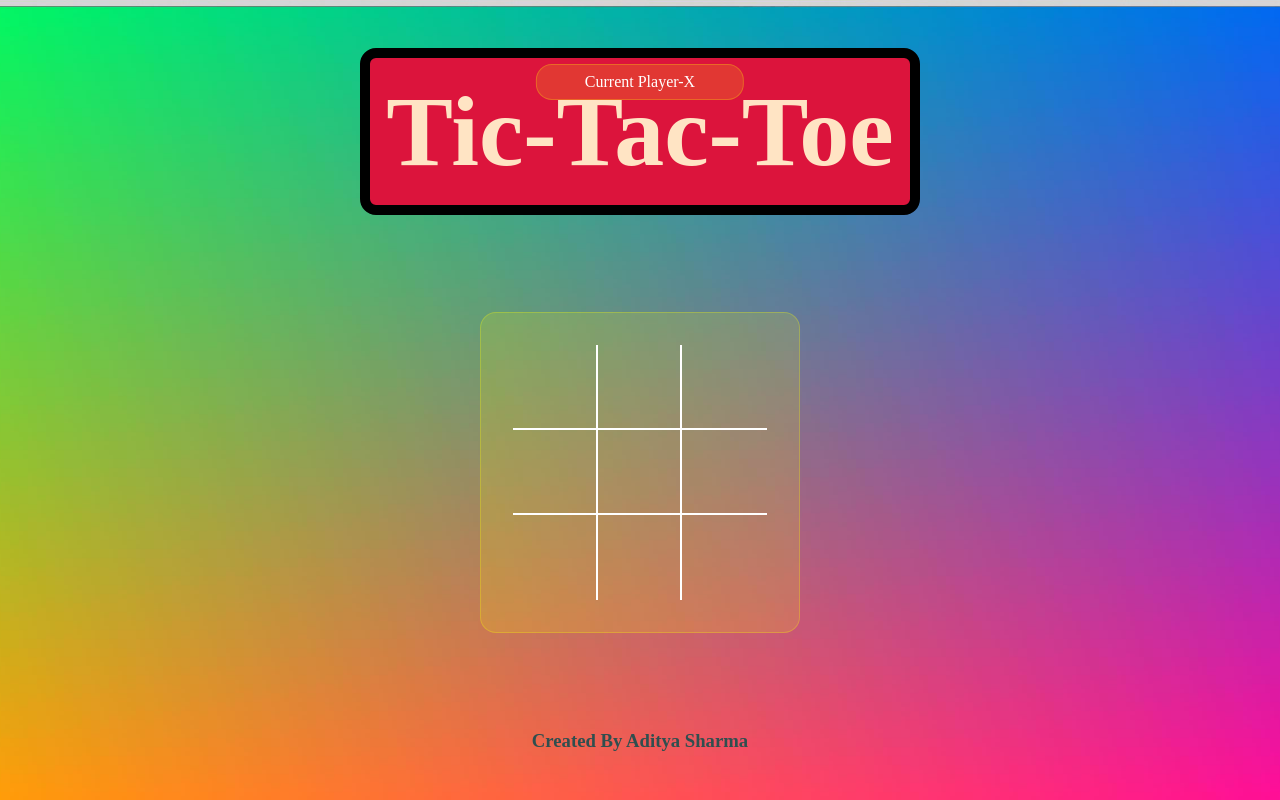
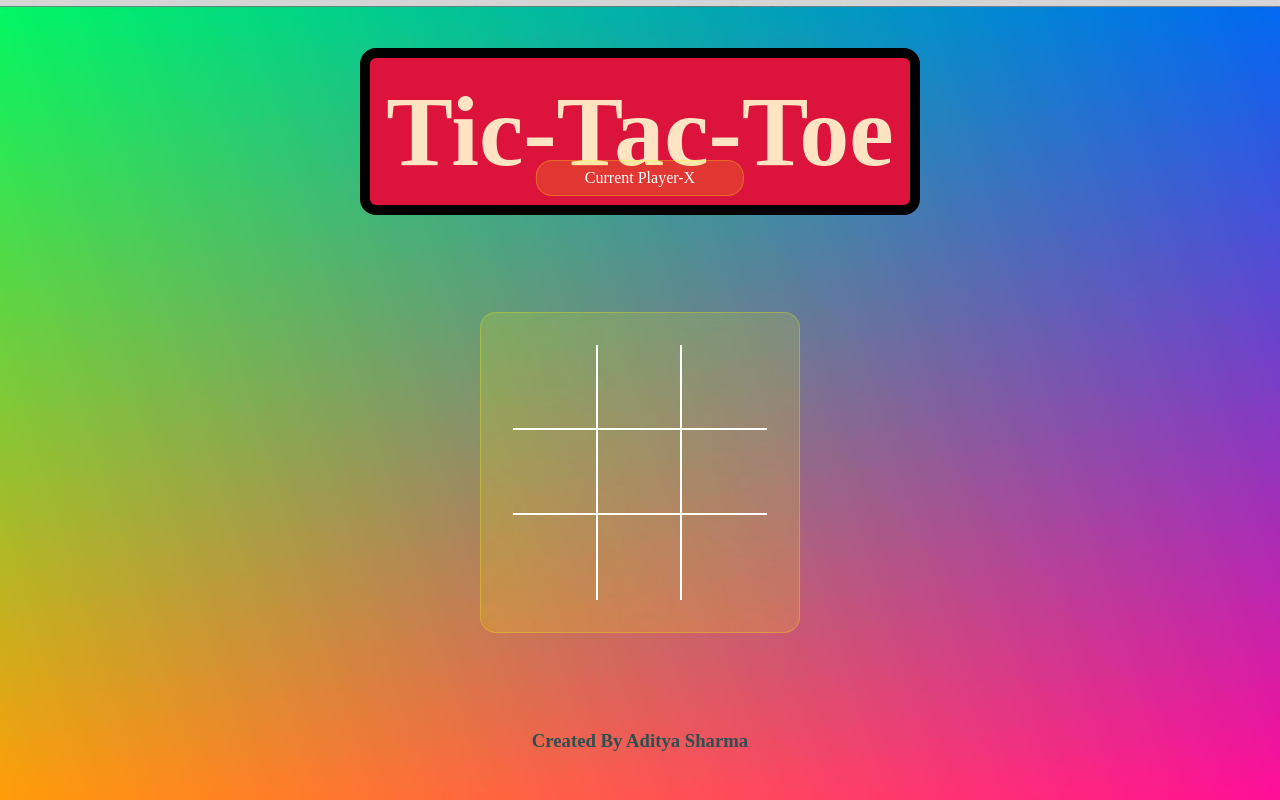
Before and after one commit to adityasharma024/Tic-Tac-Toe, a plain HTML site: page index.html in a window 1280 px wide. Drawn offline with Linux system fonts and the light colour scheme.

Commit message:
Update style.css

```diff
--- a/style.css
+++ b/style.css
@@ -22,7 +22,7 @@
 
     color: white;
     position: absolute;
-    top: 4rem;
+    top: 10rem;
     left: 50%;
     transform: translateX(-50%);
     background-color: rgba(255,255,0,0.15);
```
